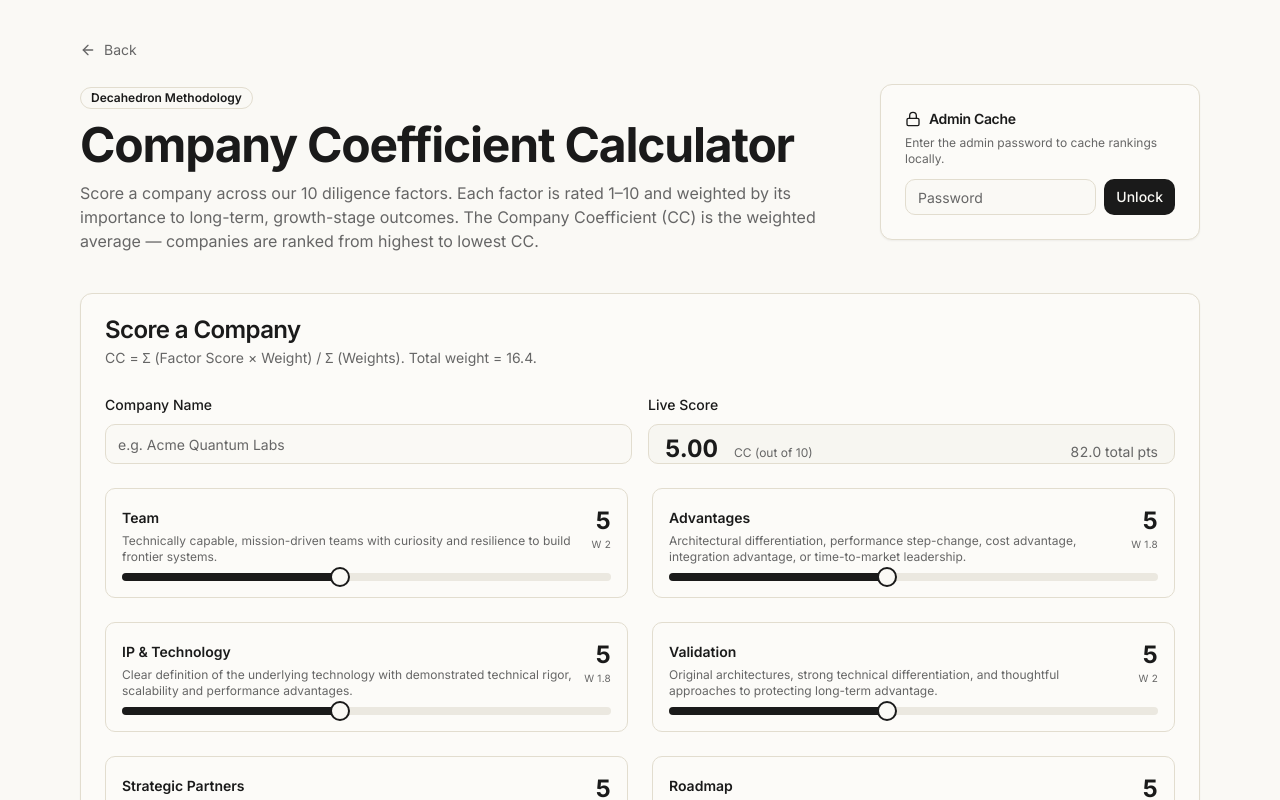
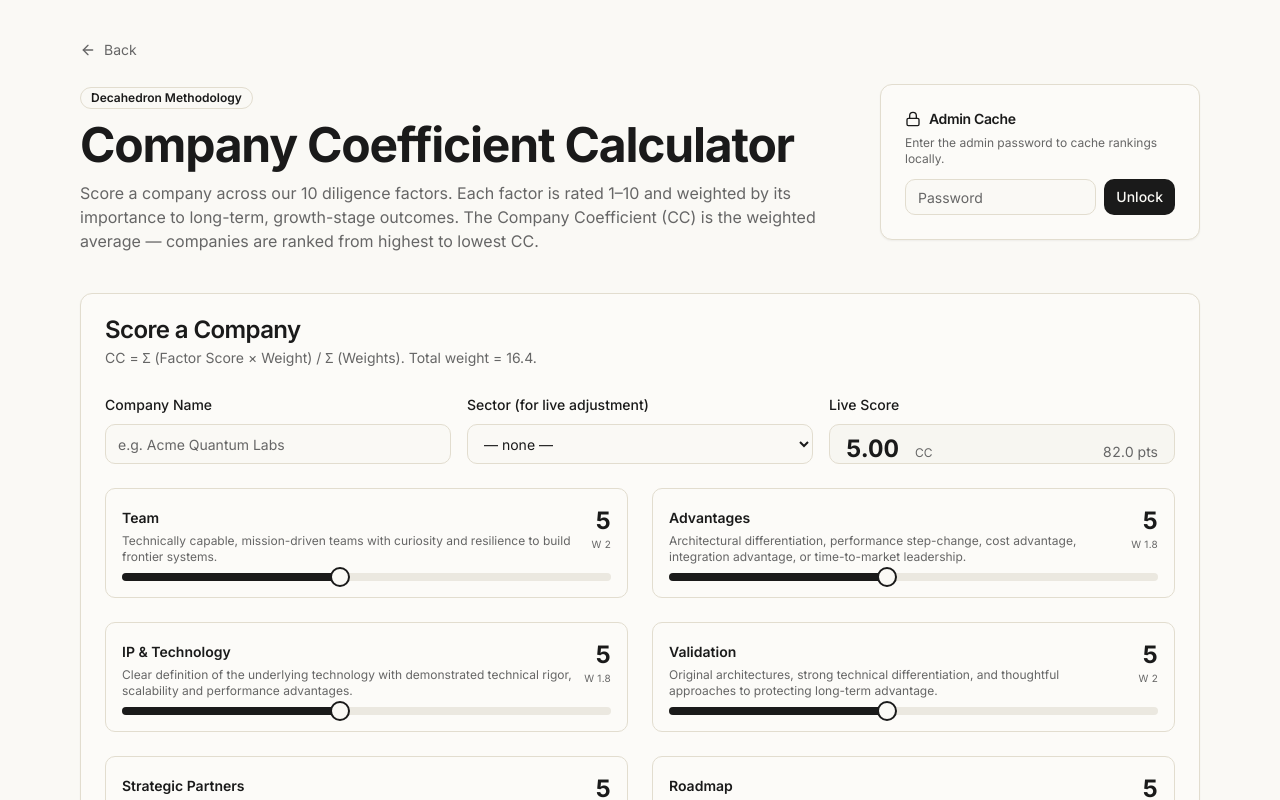
Before and after one commit to IMAGINE-ENGINE-STUDIOS/decahedron-ink-forge, a React (Vite) app: page /test in a window 1280 px wide. Shown: the top 800 px of the page. Built offline with nearby package versions, Linux system fonts and the light colour scheme.

Commit message:
Changes
Co-authored-by: fosstheory <46951175+fosstheory@users.noreply.github.com>

```diff
--- a/src/pages/Test.tsx
+++ b/src/pages/Test.tsx
@@ -224,7 +224,7 @@ const Test: React.FC = () => {
             </CardDescription>
           </CardHeader>
           <CardContent className="space-y-6">
-            <div className="grid md:grid-cols-2 gap-4">
+            <div className="grid md:grid-cols-3 gap-4">
               <div className="space-y-2">
                 <Label htmlFor="company">Company Name</Label>
                 <Input
@@ -236,12 +236,24 @@ const Test: React.FC = () => {
                 />
               </div>
               <div className="space-y-2">
+                <Label htmlFor="sector">Sector (for live adjustment)</Label>
+                <select
+                  id="sector"
+                  value={companySector}
+                  onChange={e => setCompanySector(e.target.value)}
+                  className="flex h-10 w-full rounded-md border border-input bg-background px-3 py-2 text-sm focus-visible:outline-none focus-visible:ring-2 focus-visible:ring-ring"
+                >
+                  <option value="">— none —</option>
+                  {SECTORS.map(s => <option key={s.value} value={s.value}>{s.label}</option>)}
+                </select>
+              </div>
+              <div className="space-y-2">
                 <Label>Live Score</Label>
                 <div className="flex items-baseline gap-4 rounded-md border border-border bg-muted/30 px-4 py-2 h-10">
                   <span className="text-2xl font-bold tabular-nums">{cc.toFixed(2)}</span>
-                  <span className="text-xs text-muted-foreground">CC (out of 10)</span>
+                  <span className="text-xs text-muted-foreground">CC</span>
                   <span className="ml-auto text-sm tabular-nums text-muted-foreground">
-                    {totalPoints.toFixed(1)} total pts
+                    {totalPoints.toFixed(1)} pts
                   </span>
                 </div>
               </div>
```
